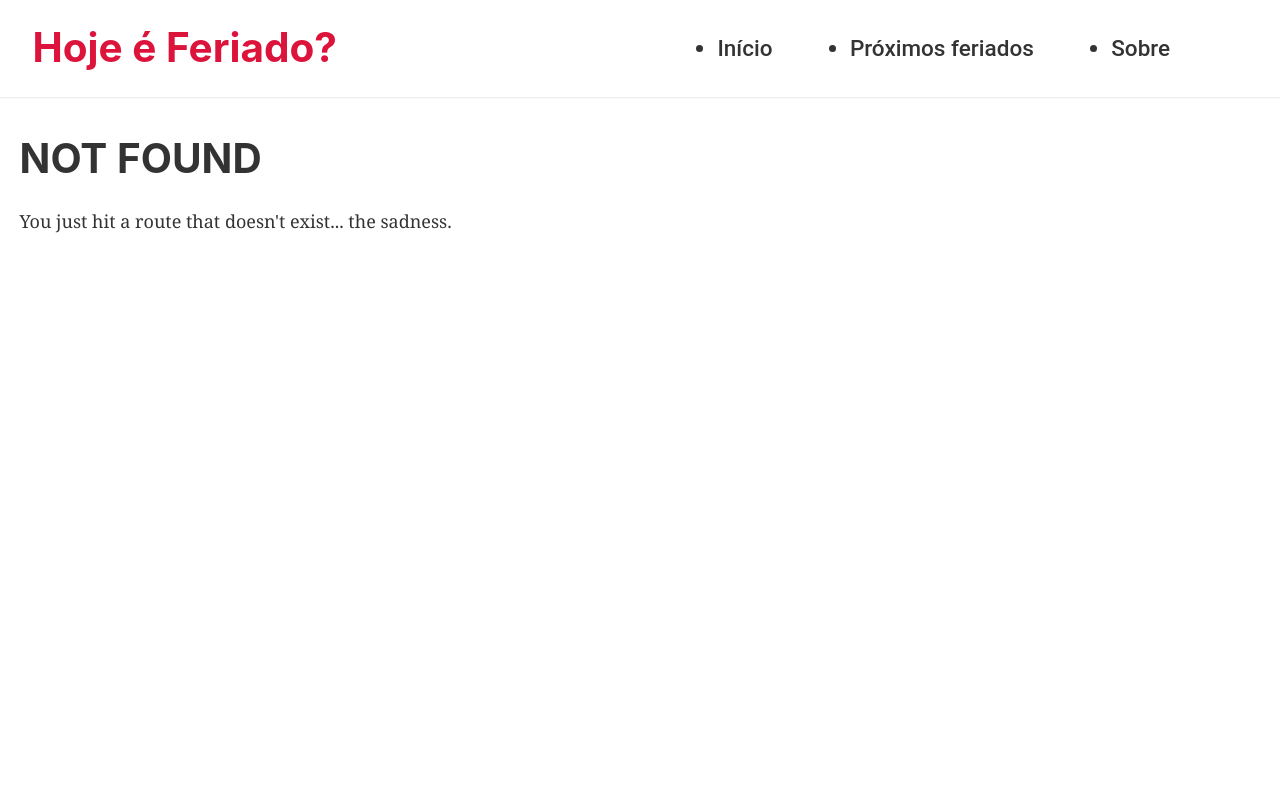
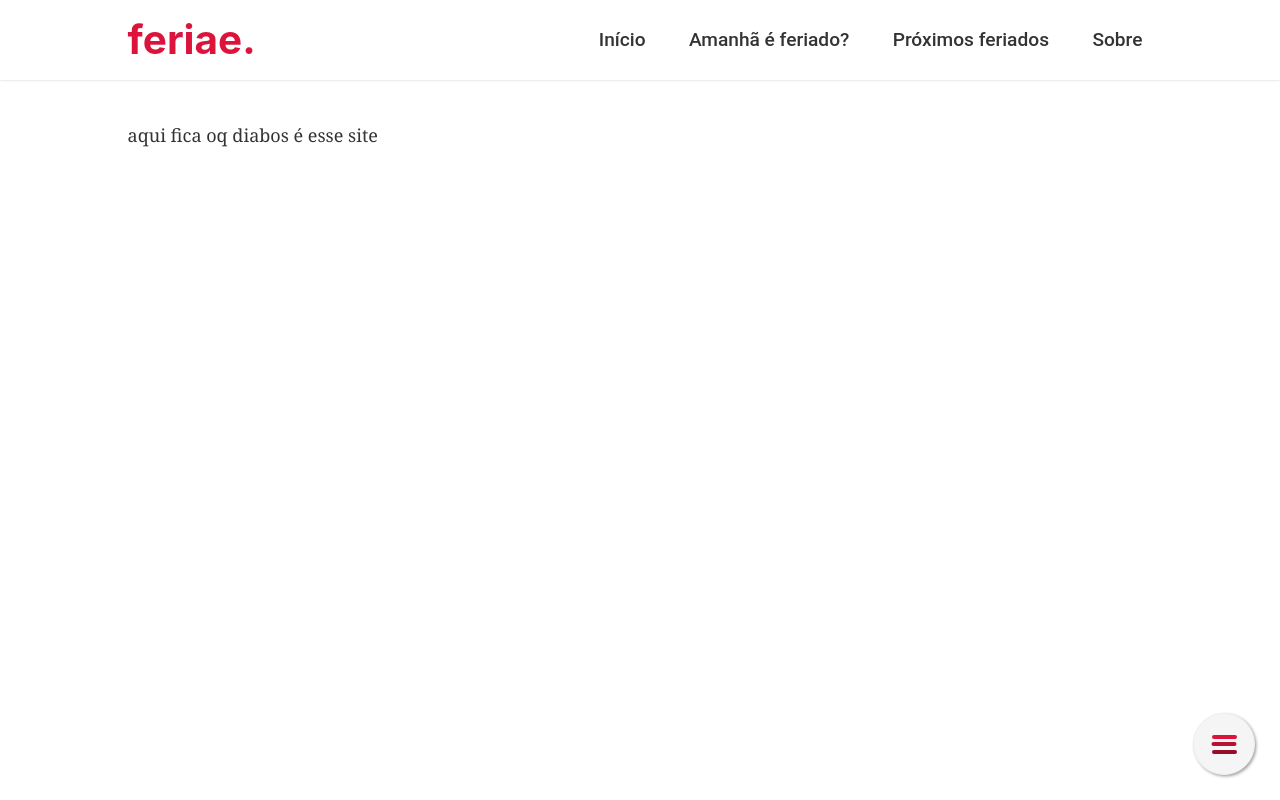
Before and after one commit to alencarftc/feriae, a Gatsby site: page /about in a window 1280 px wide. Before the commit this address had no page. Built offline with nearby package versions, Linux system fonts and the light colour scheme; Gatsby itself is replaced by a stand-in of ours.

Commit message:
refactored style, website's name and, added navbar with toggle menu

```diff
--- a/gatsby-config.js
+++ b/gatsby-config.js
@@ -1,6 +1,6 @@
 module.exports = {
   siteMetadata: {
-    title: `Hoje é Feriado?`,
+    title: `feriae.`,
     description: `Discover the nearests holidays at your city and plan better yourself.`,
     author: `Felipe Alencar`,
   },
@@ -21,8 +21,8 @@ module.exports = {
         name: `Is Holiday Today?`,
         short_name: `holiday-today`,
         start_url: `/`,
-        background_color: `#663399`,
-        theme_color: `#663399`,
+        background_color: `#ed143d`,
+        theme_color: `#ed143d`,
         display: `minimal-ui`,
         icon: `src/images/calendar-logo.png`, // This path is relative to the root of the site.
       },
--- /dev/null
+++ b/src/components/hamburger-menu/index.js
@@ -0,0 +1,11 @@
+import React from 'react';
+import './style.scss';
+
+const HamburgerMenu = () => {
+    return (
+        <div className="hamburger-icon">
+            <span className="line"></span>
+        </div>
+    );
+}
+export default HamburgerMenu;
--- /dev/null
+++ b/src/components/hamburger-menu/style.scss
@@ -0,0 +1,56 @@
+.hamburger-icon {
+    width: 50px;
+    height: 50px;
+    position: fixed;
+    bottom: 25px;
+    right: 25px;
+    z-index: 1000;
+    cursor: pointer;
+    background: #f5f5f5;
+    border: 1px solid #eee;
+    box-shadow: 1.5px 1.5px 3px rgba(0,0,0,.35);
+    border-radius: 100%;
+    padding: 5px;
+    box-sizing: content-box;
+    overflow: hidden;
+    transition: box-shadow .25s ease-in-out;
+
+    &:hover {
+        box-shadow: 1.5px 1.5px 7.5px rgba(0, 0, 0, .5);
+    }
+
+    .line {
+        background: darken($color: crimson, $amount: 7.5);
+        transform: translate(-50%, -50%);
+        top: 50%;
+        left: 50%;
+        transition: width .5s, background .5s;
+
+        &::before,
+        &::after {
+            content: "";
+            left: 50%;
+            transform: translateX(-50%);
+            transition: background .5s;
+        }
+
+        &::before {
+            top: -7.5px;
+            background: crimson;
+        }
+        &::after {
+            bottom: -7.5px;
+            background: darken($color: crimson, $amount: 15);
+        }
+    }
+
+    .line,
+    .line::before,
+    .line::after {
+        position: absolute;
+        height: 4px;
+        transition: width .5s;
+        border-radius: 20px;
+        width: 25px;
+    }
+}
--- a/src/components/header/header.js
+++ /dev/null
@@ -1,38 +0,0 @@
-import { Link } from "gatsby"
-import PropTypes from "prop-types"
-import React from "react"
-
-import './header.scss';
-
-const Header = ({ siteTitle }) => (
-  <header className="header">
-    <div className="header-inner">
-      <h1>
-        <Link className="link" to="/">{siteTitle}</Link>
-      </h1>
-      <nav>
-        <ul>
-          <li>
-            <Link to="/">Início</Link>
-          </li>
-          <li>
-            <Link to="/next-holidays">Próximos feriados</Link>
-          </li>
-          <li>
-            <Link to="/about">Sobre</Link>
-          </li>
-        </ul>
-      </nav>
-    </div>
-  </header>
-)
-
-Header.propTypes = {
-  siteTitle: PropTypes.string,
-}
-
-Header.defaultProps = {
-  siteTitle: ``,
-}
-
-export default Header
--- a/src/components/header/header.scss
+++ /dev/null
@@ -1,56 +0,0 @@
-.header {
-    margin-bottom: 2.25rem;
-    padding: 0px 1.0875rem;
-    box-shadow: 0 0 2.5px #ccc;
-
-    .header-inner {
-        display: flex;
-        justify-content: space-evenly;
-        margin: 0 auto;
-        max-width: 1215px;
-
-        h1 {
-            flex-basis: 50%;
-            padding: 1.45rem 0;
-            margin: 0;
-
-            a {
-                color: crimson;
-                text-decoration: none;
-            }
-        }
-
-        nav {
-            flex-basis: 50%;
-
-        }
-        ul {
-            display: flex;
-            justify-content: space-evenly;
-            font-size: 1.25em;
-            font-family: 'Roboto', sans-serif;
-            margin: 0;
-            margin-top: 25px;
-
-            li {
-                text-align: center;
-                padding: 10px 0;
-                margin-bottom: 0;
-                background: transparent;
-                transition: transform .25s;
-                cursor: pointer;
-                transform: translateY(0);
-
-                &:hover {
-                    transform: translateY(-3px);
-                }
-
-                a {
-                    text-decoration: none;
-                    color: rgba(0,0,0,0.8);
-                    font-weight: 500;
-                }
-            }
-        }
-    }
-}
--- a/src/components/layout/layout.js
+++ b/src/components/layout/layout.js
@@ -1,16 +1,9 @@
-/**
- * Layout component that queries for data
- * with Gatsby's useStaticQuery component
- *
- * See: https://www.gatsbyjs.org/docs/use-static-query/
- */
+import React from "react";
+import PropTypes from "prop-types";
+import { useStaticQuery, graphql } from "gatsby";
 
-import React from "react"
-import PropTypes from "prop-types"
-import { useStaticQuery, graphql } from "gatsby"
-
-import Header from "../header/header"
-import "./layout.scss"
+import Navbar from '../navbar/index';
+import "./layout.scss";
 
 const Layout = ({ children }) => {
   const data = useStaticQuery(graphql`
@@ -23,17 +16,18 @@ const Layout = ({ children }) => {
     }
   `)
 
+  const links = [
+    { id: 1, title: "Início", href: "/" },
+    { id: 2, title: "Amanhã é feriado?", href: "/tomorrow" },
+    { id: 3, title: "Próximos feriados", href: "/next-holidays" },
+    { id: 4, title: "Sobre", href: "/about" },
+  ];
+
   return (
     <>
-      <Header siteTitle={data.site.siteMetadata.title} />
-      <div
-        style={{
-          margin: `0 auto`,
-          maxWidth: 1300,
-          padding: `0 1.0875rem 1.45rem`,
-        }}
-      >
-        <main>{children}</main>
+      <Navbar siteTitle={data.site.siteMetadata.title} links={links}   />
+      <div className="content-layout">
+        <main className="content-area">{children}</main>
         {/* <footer>
           Made by &nbsp;
           <a href="https://www.github.com/alencarfff">Felipe Alencar</a>
--- a/src/components/layout/layout.scss
+++ b/src/components/layout/layout.scss
@@ -1,3 +1,5 @@
+@import '../../style.scss';
+
 html {
   font-family: sans-serif;
   -ms-text-size-adjust: 100%;
@@ -620,3 +622,13 @@ pre tt:after {
     font-size: 100%;
   }
 }
+
+.content-layout {
+  margin: 0 auto;
+  max-width: $max-page-width;
+  padding: 2.25rem 2.0875rem .5rem;
+}
+
+.content-area {
+  min-height: $content-area-height;
+}
--- /dev/null
+++ b/src/components/navbar/index.js
@@ -0,0 +1,33 @@
+import React from 'react';
+import { Link } from 'gatsby';
+import PropTypes from 'prop-types';
+import HamburgerMenu from '../hamburger-menu/index';
+import "./style.scss";
+
+const Navbar = ({siteTitle, links}) => {
+    return (
+        <header className="navbar">
+            <nav className="navbar-inner">
+                <h1><Link className="link" to="/">{siteTitle}</Link></h1>
+
+                <HamburgerMenu></HamburgerMenu>
+
+                <ul className="link-list">
+                    {links.map(link => (<li key={link.id}><Link to={link.href}>{link.title}</Link></li>))}
+                </ul>
+            </nav>
+        </header>
+    );
+};
+
+Navbar.propTypes = {
+    siteTitle: PropTypes.string,
+    links: PropTypes.arrayOf(PropTypes.object)
+};
+
+Navbar.defaultProps = {
+    siteTitle: "",
+    links: []
+};
+
+export default Navbar;
--- /dev/null
+++ b/src/components/navbar/style.scss
@@ -0,0 +1,73 @@
+@import "../../style.scss";
+
+.navbar {
+    margin: 0 auto;
+    box-shadow: 0 0 2.5px #ccc;
+    max-height: $navbar-height;
+
+    nav.navbar-inner {
+        display: flex;
+        justify-content: space-between;
+        align-items: center;
+        margin: 0 auto;
+        padding: 1rem 2.0875rem;
+        max-width: $max-page-width;
+
+        h1 {
+            text-align: left;
+            flex-basis: 45%;
+            padding: 0;
+            margin: 0 auto;
+
+            @media screen and (max-width: 768px) {
+                text-align: center;
+                flex-basis: 100%;
+            }
+
+            a {
+                color: crimson;
+                text-decoration: none;
+            }
+        }
+
+        ul.link-list {
+            display: flex;
+            justify-content: space-between;
+            flex-basis: 55%;
+            align-items: center;
+            font-size: 1.25em;
+            font-family: 'Roboto', sans-serif;
+            margin: 0;
+
+            @media screen and (max-width: 768px) {
+                display: none;
+            }
+
+            li {
+                text-align: center;
+                margin-bottom: 0;
+                background: transparent;
+                transition: transform .25s;
+                transform: translateY(0);
+                font-size: .85em;
+
+                &:hover {
+                    transform: translateY(-3px);
+
+                    a {
+                        color: crimson;
+                    }
+                }
+
+                a {
+                    text-decoration: none;
+                    color: rgba(0,0,0,0.8);
+                    font-weight: 500;
+                    transition: color .25s;
+                    cursor: pointer;
+                    padding: 10px;
+                }
+            }
+        }
+    }
+}
--- a/src/components/next-holidays/style.scss
+++ b/src/components/next-holidays/style.scss
@@ -1,6 +1,46 @@
-h3 {
-    margin: 0;
+.next-holidays {
+
+    h3 {
+        margin: 0;
+    }
+    p {
+        color: #999;
+    }
+
+    ul {
+        margin: 0;
+
+        li {
+            padding: 10px 20px;
+            border: 1px solid #ccc;
+            cursor: pointer;
+            background: #f5f5f5;
+            font-family: 'Roboto', sans-serif;
+            transition: border-left .25s ease-out;
+            position: relative;
+
+            &:hover {
+                border-left: 25px solid crimson;
+
+                &:before {
+                    left: -12px;
+                    opacity: .8;
+                    z-index: 1;
+                }
+            }
+
+            &:before {
+                content: "ver mais";
+                position: absolute;
+                top: 50%;
+                left: 0;
+                font-size: 16px;
+                color: #f5f5f5;
+                transform: translate(-50%, -50%) rotate(-90deg);
+                opacity: 0;
+                transition: left .25s, opacity .25s;
+                z-index: -1;
+            }
+        }
+    }
 }
-p {
-    color: #999;
-}
--- /dev/null
+++ b/src/pages/about.js
@@ -0,0 +1,15 @@
+import React from 'react';
+import Layout from "../components/layout/layout";
+import SEO from '../components/seo';
+
+const About = () => {
+    return (
+        <Layout>
+            <SEO title="About" />
+            <div>
+                aqui fica oq diabos é esse site
+            </div>
+        </Layout>
+    )
+}
+export default About;
--- a/src/pages/index.js
+++ b/src/pages/index.js
@@ -2,8 +2,8 @@ import React from "react";
 
 import Layout from "../components/layout/layout";
 import SEO from "../components/seo";
+import '../style.scss'
 import IsHoliday from "../components/is-holiday";
-import '../style.scss'
 
 const IndexPage = () => (
   <Layout>
--- a/src/style.scss
+++ b/src/style.scss
@@ -1,4 +1,23 @@
+body {
+    font-family: 'Roboto', sans-serif;
+    outline: 0;
+    margin: 0;
+    padding: 0;
+    box-sizing: border-box;
+    line-height: 161.8%;
+}
 
 li {
     list-style: none;
 }
+
+a {
+    text-decoration: none;
+}
+
+$navbar-height: 80px;
+$footer-height: 50px;
+
+$content-area-height: calc(100vh - #{$navbar-height} - #{$footer-height});
+
+$max-page-width: 1100px;
```
Also changed, not shown: src/components/is-holiday.js (+30 -11 lines), src/components/is-holiday.scss (+33 -7 lines), src/components/next-holidays/index.js (+11 -5 lines), src/pages/tomorrow.js (added, +14 -0 lines).
